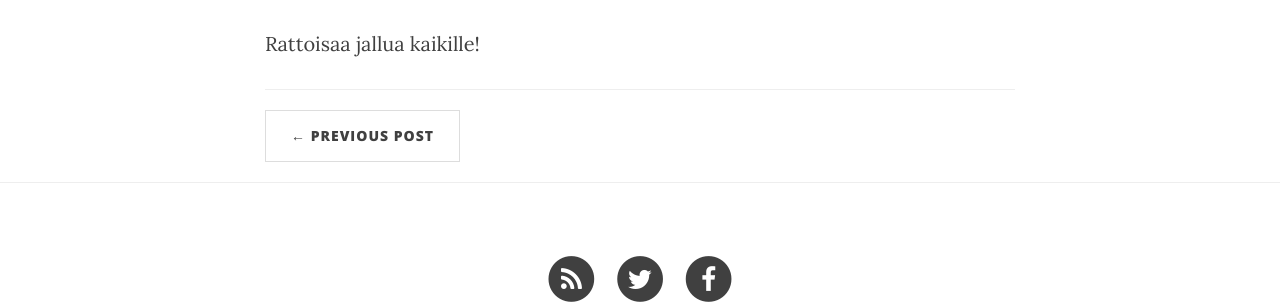
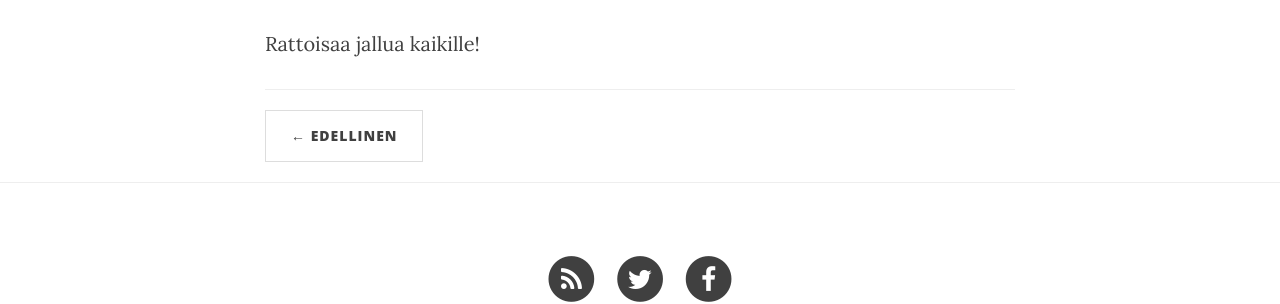
Before and after one commit to jallunvalajat/jallunvalajat.github.io, a Jekyll site: the page built from _posts/2014-12-12-jalluaatto.md, in a window 1280 px wide. Shown: the part 1364-1668 px from the top of the page. Built offline with Jekyll 4.4.1, drawn with Linux system fonts in a browser that asks for light colours; nearby versions of some CDN libraries.

Commit message:
to finnish

```diff
--- a/_layouts/post.html
+++ b/_layouts/post.html
@@ -34,12 +34,12 @@
                 <ul class="pager">
                     {% if page.previous.url %}
                     <li class="previous">
-                        <a href="{{ site.url }}{{page.previous.url}}" data-toggle="tooltip" data-placement="top" title="{{page.previous.title}}">&larr; Previous Post</a>
+                        <a href="{{ site.url }}{{page.previous.url}}" data-toggle="tooltip" data-placement="top" title="{{page.previous.title}}">&larr; Edellinen</a>
                     </li>
                     {% endif %}
                     {% if page.next.url %}
                     <li class="next">
-                        <a href="{{ site.url }}{{page.next.url}}" data-toggle="tooltip" data-placement="top" title="{{page.next.title}}">Next Post &rarr;</a>
+                        <a href="{{ site.url }}{{page.next.url}}" data-toggle="tooltip" data-placement="top" title="{{page.next.title}}">Seuraava &rarr;</a>
                     </li>
                     {% endif %}
                 </ul>
--- a/index.html
+++ b/index.html
@@ -26,12 +26,12 @@
 <ul class="pager">
     {% if paginator.previous_page %}
     <li class="previous">
-        <a href="{{ paginator.previous_page_path | prepend: site.baseurl | replace: '//', '/' }}">&larr; Newer Posts</a>
+        <a href="{{ paginator.previous_page_path | prepend: site.baseurl | replace: '//', '/' }}">&larr; Uudemmat</a>
     </li>
     {% endif %}
     {% if paginator.next_page %}
     <li class="next">
-        <a href="{{ paginator.next_page_path | prepend: site.baseurl | replace: '//', '/' }}">Older Posts &rarr;</a>
+        <a href="{{ paginator.next_page_path | prepend: site.baseurl | replace: '//', '/' }}">Vanhemmat &rarr;</a>
     </li>
     {% endif %}
 </ul>
```
